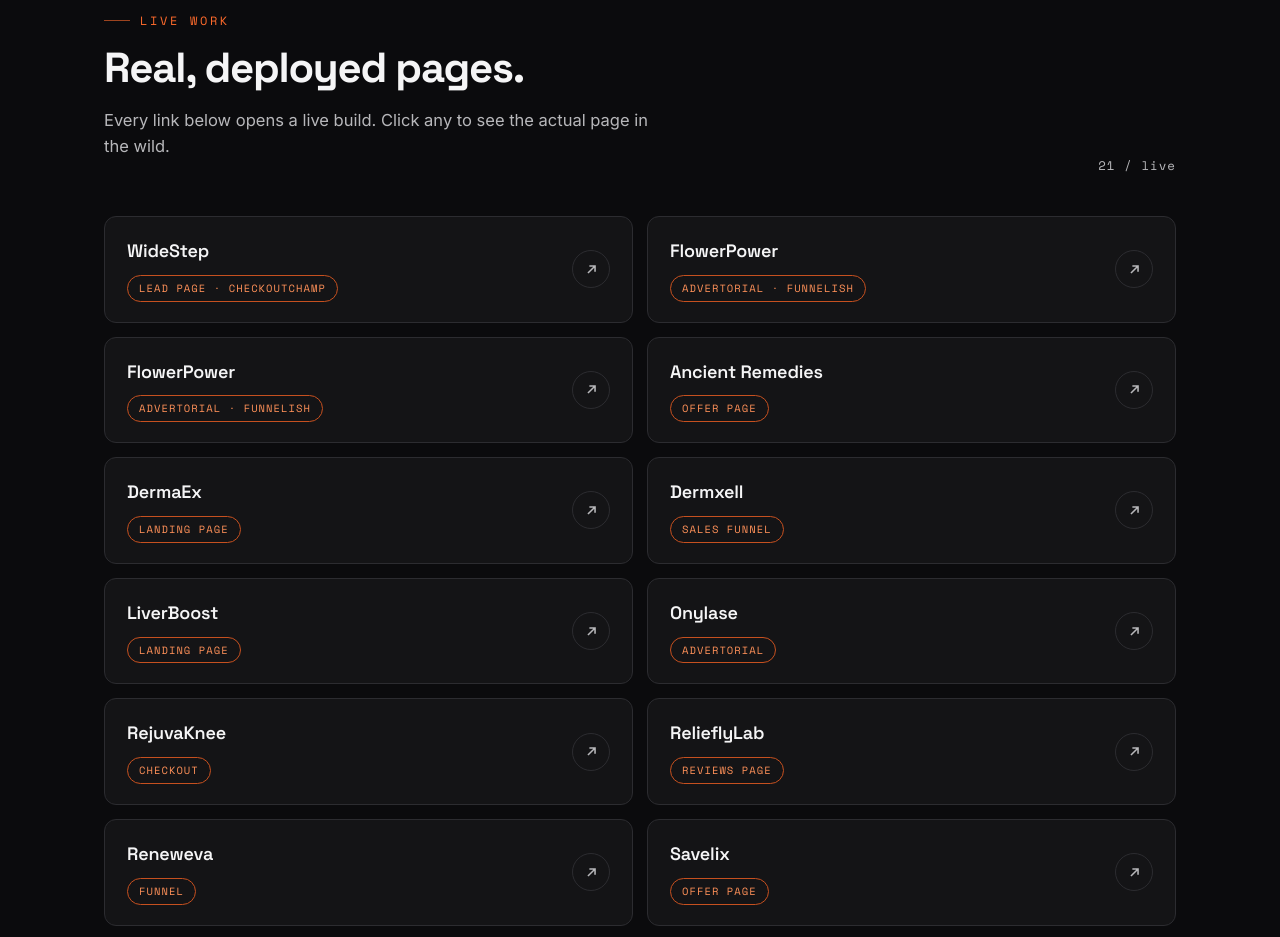
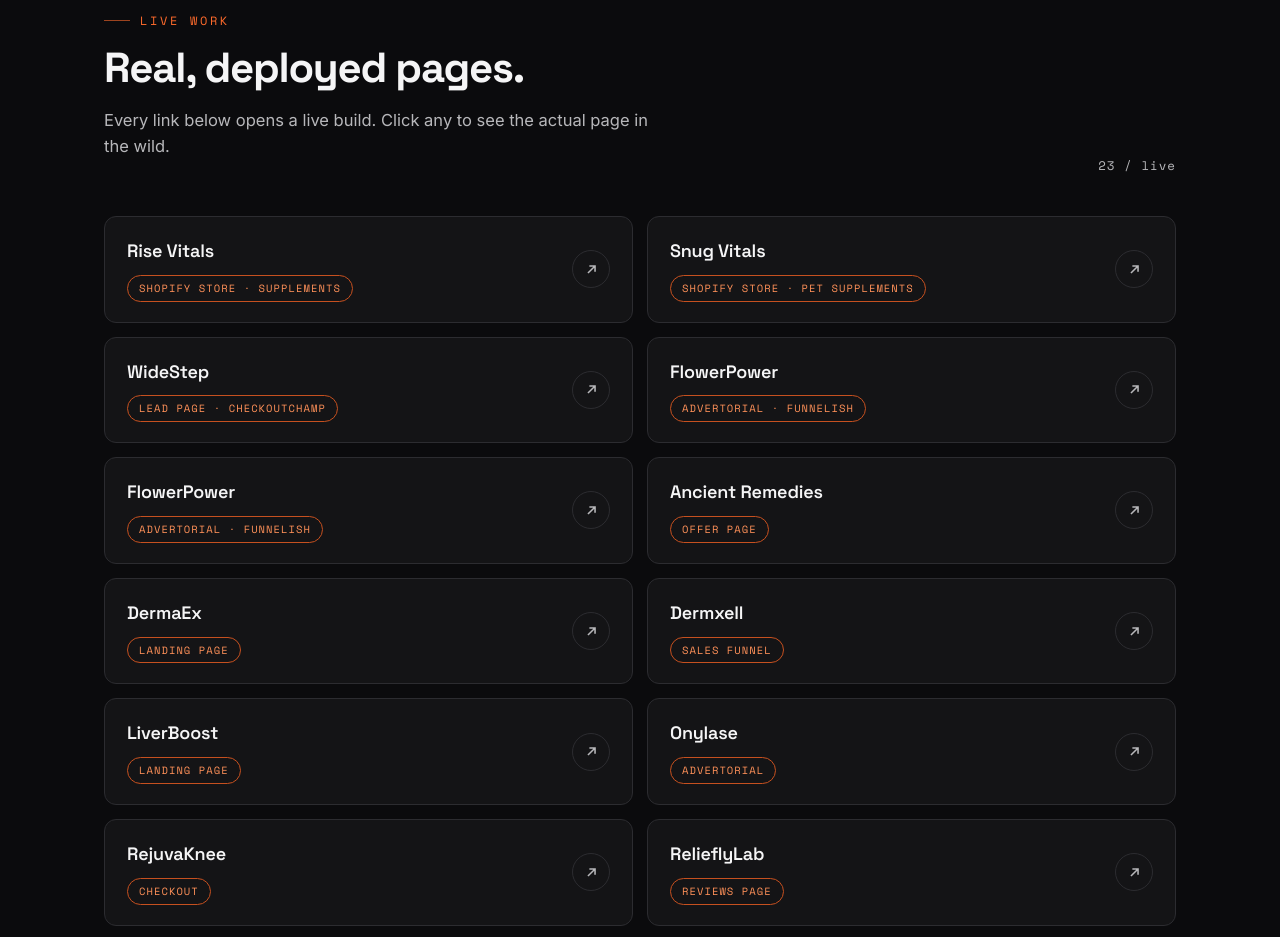
Before and after one commit to masadhanif/asad-funnels, a plain HTML site: page index.html in a window 1280 px wide. Shown: the part 6867-7804 px from the top of the page. Drawn offline with nearby package versions, Linux system fonts and the light colour scheme.

Commit message:
Add Rise Vitals and Snug Vitals stores, fix tablet nav

```diff
--- a/index.html
+++ b/index.html
@@ -533,7 +533,8 @@
     #proof .pf-text{font-size:14px;line-height:1.55;color:var(--muted)}
     #proof .pf-note{margin-top:18px;font-size:13px;color:var(--muted-2)}
     @media(max-width:760px){ #proof .pf-grid{grid-template-columns:1fr} }
-  </style>
+      @media(max-width:880px){ .nav-links a[href="#proof"]{display:none} }
+</style>
   <div class="wrap">
     <div class="sec-head reveal">
       <span class="eyebrow">Platform proof</span>
@@ -578,10 +579,12 @@
         <h2>Real, deployed pages.</h2>
         <p>Every link below opens a live build. Click any to see the actual page in the wild.</p>
       </div>
-      <span class="proj-count">21 / live</span>
+      <span class="proj-count">23 / live</span>
     </div>
 
     <div class="proj-grid">
+      <a class="proj reveal" href="https://risevitals.com" target="_blank" rel="noopener"><span class="meta"><span class="pname">Rise Vitals</span><span class="ptype">Shopify Store · Supplements</span></span><span class="arrow"><svg viewBox="0 0 24 24" fill="none" stroke="currentColor" stroke-width="2.2"><path d="M7 17L17 7M9 7h8v8"/></svg></span></a>
+      <a class="proj reveal" href="https://snugvitals.com" target="_blank" rel="noopener"><span class="meta"><span class="pname">Snug Vitals</span><span class="ptype">Shopify Store · Pet Supplements</span></span><span class="arrow"><svg viewBox="0 0 24 24" fill="none" stroke="currentColor" stroke-width="2.2"><path d="M7 17L17 7M9 7h8v8"/></svg></span></a>
       <a class="proj reveal" href="https://try.getwidestep.com/lead" target="_blank" rel="noopener"><span class="meta"><span class="pname">WideStep</span><span class="ptype">Lead Page · CheckoutChamp</span></span><span class="arrow"><svg viewBox="0 0 24 24" fill="none" stroke="currentColor" stroke-width="2.2"><path d="M7 17L17 7M9 7h8v8"/></svg></span></a>
       <a class="proj reveal" href="https://go.getflowerpower.com/adv/day3" target="_blank" rel="noopener"><span class="meta"><span class="pname">FlowerPower</span><span class="ptype">Advertorial · Funnelish</span></span><span class="arrow"><svg viewBox="0 0 24 24" fill="none" stroke="currentColor" stroke-width="2.2"><path d="M7 17L17 7M9 7h8v8"/></svg></span></a>
       <a class="proj reveal" href="https://go.getflowerpower.com/adv/why-creams-fail" target="_blank" rel="noopener"><span class="meta"><span class="pname">FlowerPower</span><span class="ptype">Advertorial · Funnelish</span></span><span class="arrow"><svg viewBox="0 0 24 24" fill="none" stroke="currentColor" stroke-width="2.2"><path d="M7 17L17 7M9 7h8v8"/></svg></span></a>
```
